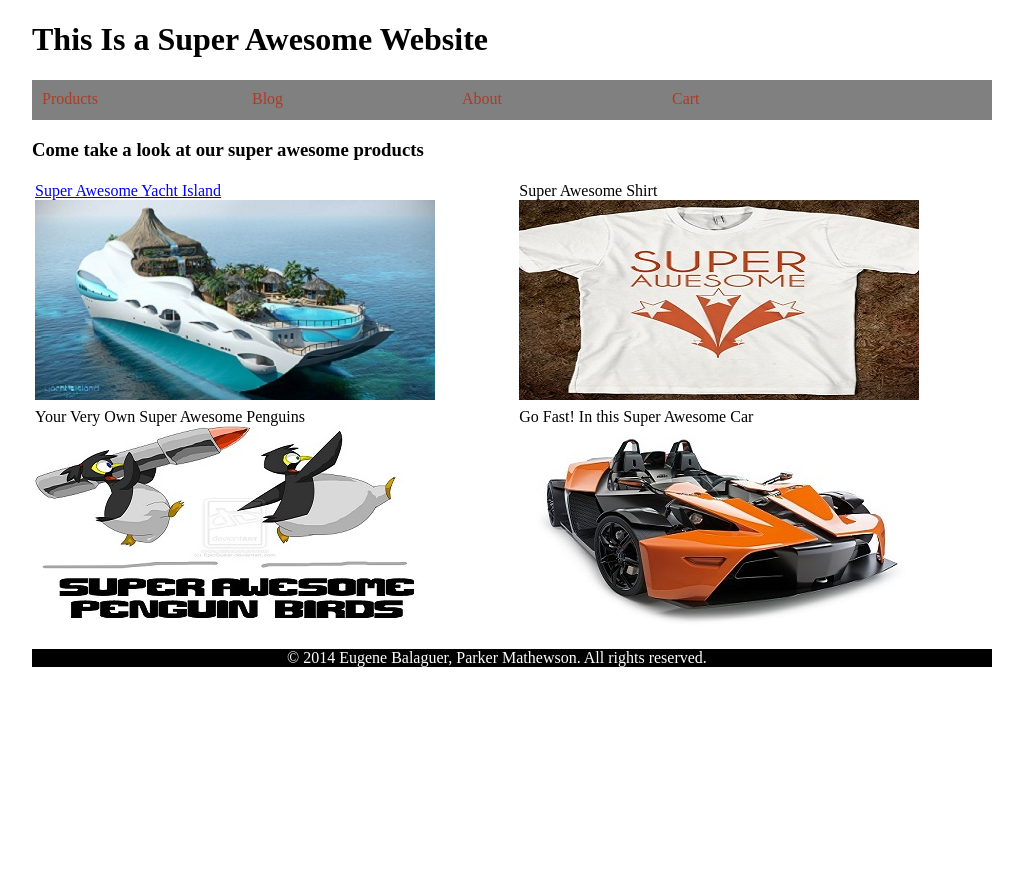
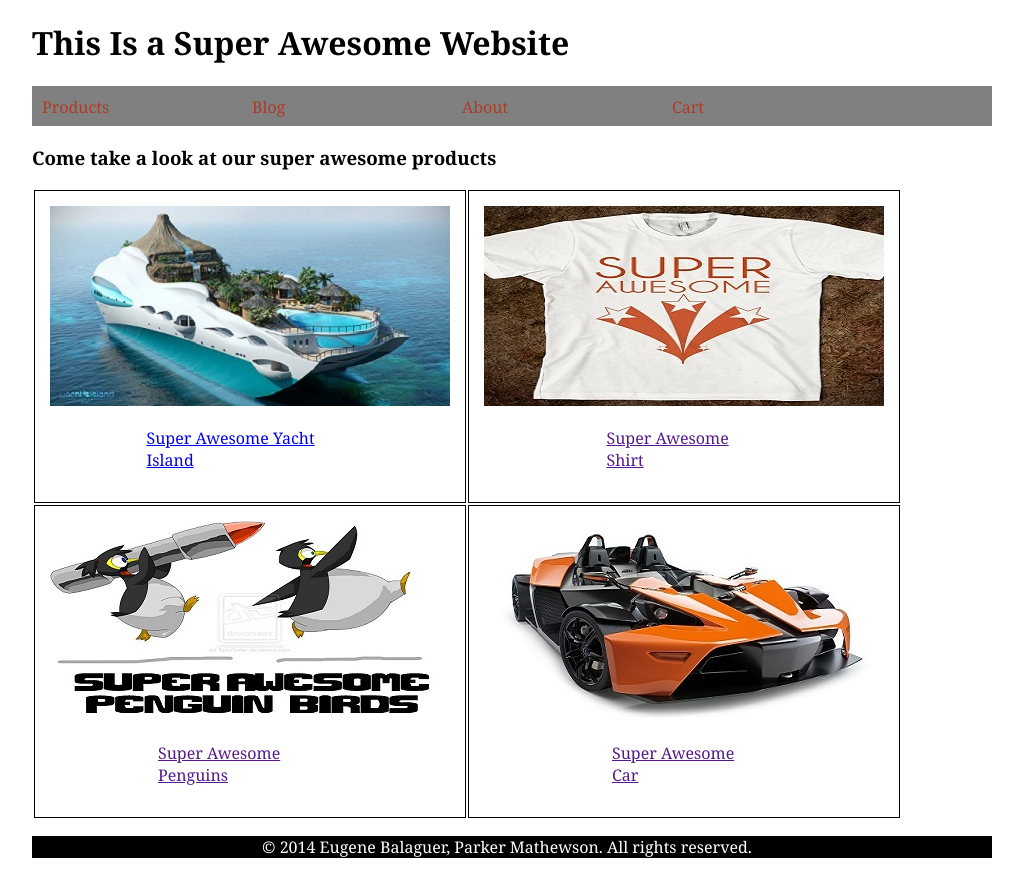
Before and after one commit to zapree/superawesomewebsite, a PHP site: page /products.html in a window 1280 px wide. Shown: the whole page, without its empty margins (128-1151 px from the left). Before the commit the page ends 667 px from the top, so only its background shows below. Run offline with PHP 8.4, Linux system fonts and the light colour scheme.

Commit message:
products have border and centered text

```diff
--- a/products.html
+++ b/products.html
@@ -45,23 +45,23 @@
 		</h3>
 		<table>
 			<tr>
-				<td>
-					<a href="product.html">Super Awesome Yacht Island </a>
+				<td class="products">
 					<img src="goddamnislandyacht.jpg" alt="islandyacht"/>
+					<p id="yacht"><a href="product.html">Super Awesome Yacht Island </a></p>
 				</td>
-				<td>
-					Super Awesome Shirt
+				<td class="products">
 					<img src="Superawesometee.jpg" alt="tee"/>
+					<p id="shirt"><a href="">Super Awesome Shirt</a></p>
 				</td>
 			</tr>
 			<tr>
-				<td>
-					Your Very Own Super Awesome Penguins
+				<td class="products">
 					<img src="superawesomepenguins.jpg" alt="penguins"/>
+					<p id="penguin"><a href="">Super Awesome Penguins</a></p>
 				</td>
-				<td>
-					Go Fast! In this Super Awesome Car
+				<td class="products">
 					<img src="superawesomecar.jpg" alt="car"/>
+					<p id="car"><a href="">Super Awesome Car</a></p>
 				</td>
 			</tr>
 		</table>
--- a/superawesomestyle.css
+++ b/superawesomestyle.css
@@ -49,11 +49,13 @@ header {
 }
 
 body {
+	font-family: Georgia, Serif;
 	margin-left: auto;
 	margin-right: auto;
 	width: 960px;
 	display: block;
 }
+
 div {
 	display: block;
 }
@@ -65,7 +67,7 @@ footer {
 
 .foot {
 	color: white;
-	width: 450px;
+	width: 500px;
 	margin-left: auto;
 	margin-right: auto;
 }
@@ -78,3 +80,33 @@ footer {
 .front {
 	width: 960px;
 }
+
+.products {
+	padding: 15px;
+	border: 1px solid black;
+	margin-right: 10px;
+}
+
+#yacht {
+	width: 207px;
+	margin-left: auto;
+	margin-right: auto;
+}
+
+#car {
+	width: 144px;
+	margin-left: auto;
+	margin-right: auto;
+}
+
+#penguin {
+	width: 184px;
+	margin-left: auto;
+	margin-right: auto;
+}
+
+#shirt {
+	width: 155px;
+	margin-left: auto;
+	margin-right: auto;
+}
```
